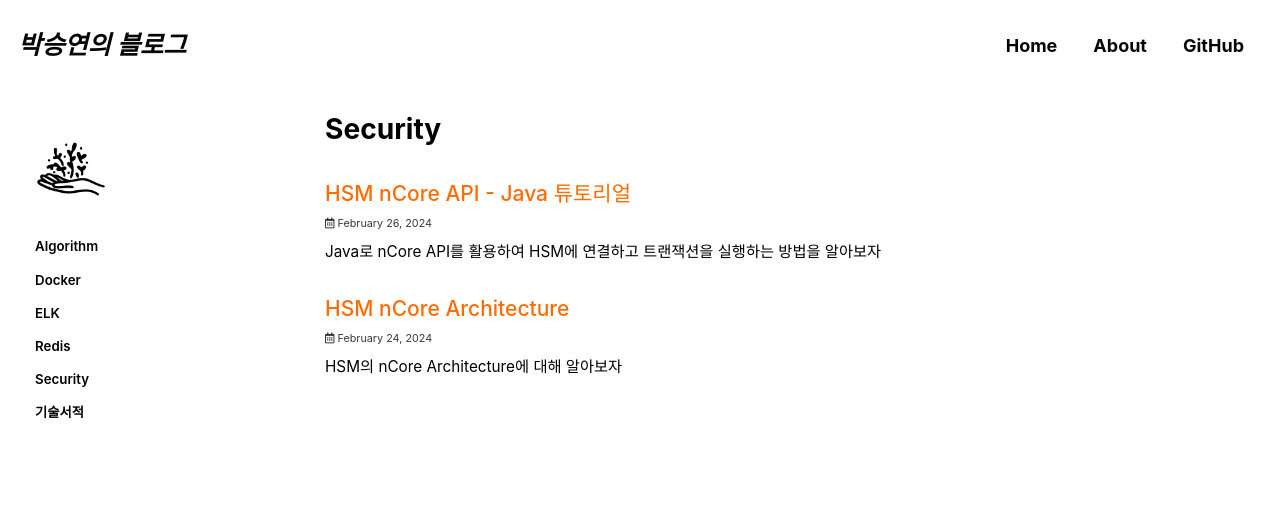
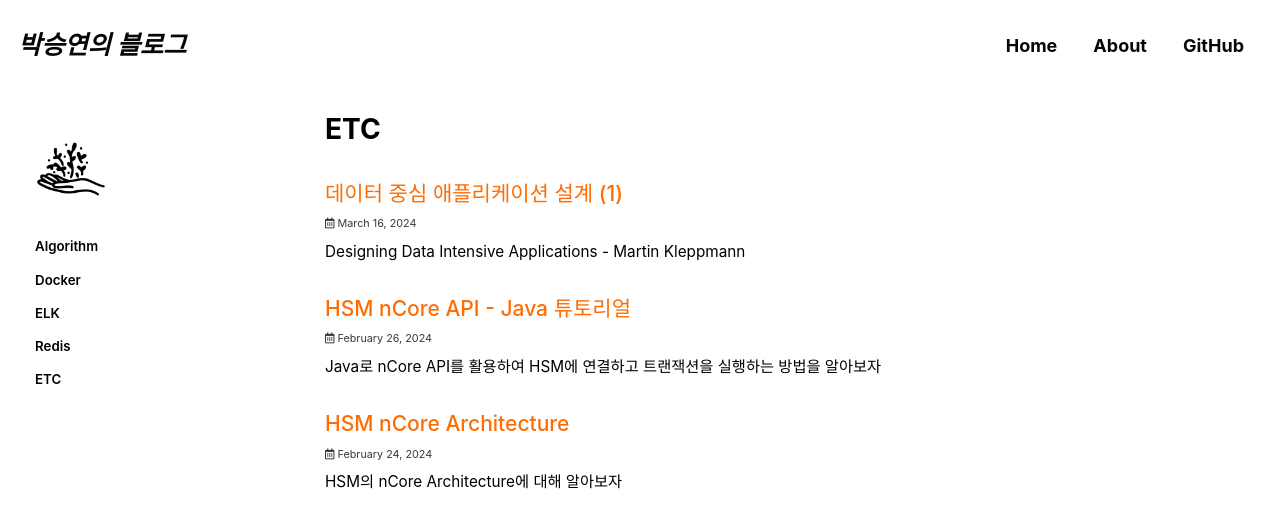
Before and after one commit to seungyeonpark/seungyeonpark.github.io, a Jekyll site: the page built from _pages/categories/category-security.md, in a window 1280 px wide and 900 px high. Shown: the top 528 px of the window. Built offline with Jekyll 4.4.1, drawn with Linux system fonts in a browser that asks for light colours; cached includes are drawn as plain includes; some web fonts are replaced.

Commit message:
Refactor: merge categories into 'etc'

```diff
--- a/_data/navigation.yml
+++ b/_data/navigation.yml
@@ -26,7 +26,5 @@ categories:
     url: /categories/elk/
   - title: "Redis"
     url: /categories/redis/
-  - title: "Security"
-    url: /categories/security/
-  - title: "기술서적"
-    url: /categories/techbook/
+  - title: "ETC"
+    url: /categories/etc/
--- a/_pages/categories/category-security.md
+++ b/_pages/categories/category-security.md
@@ -1,9 +1,9 @@
 ---
-title: "Security"
+title: "ETC"
 layout: category
-permalink: /categories/security/
+permalink: /categories/etc/
 author_profile: true
-taxonomy: Security
+taxonomy: ETC
 sidebar:
   nav: "categories"
 ---
--- a/_posts/2024-03-16-데이터중심애플리케이션설계-1.md
+++ b/_posts/2024-03-16-데이터중심애플리케이션설계-1.md
@@ -3,11 +3,11 @@ title: "데이터 중심 애플리케이션 설계 (1)"
 excerpt: "Designing Data Intensive Applications - Martin Kleppmann"
 
 categories:
-  - 기술서적
+  - ETC
 tags:
   - [데이터 중심 애플리케이션 설계]
 
-permalink: /techbook/designing-data-intensive-applications-1
+permalink: /etc/designing-data-intensive-applications-1
 
 toc: true
 toc_sticky: true
```
Also changed, not shown: _pages/categories/category-techbook.md (deleted, +0 -9 lines), _posts/2024-02-24-ncore-architecture.md (+2 -2 lines), _posts/2024-02-26-ncore-java-tutorial.md (+2 -2 lines), _posts/2024-03-23-데이터중심애플리케이션설계-2.md (deleted, +0 -29 lines), _posts/2024-04-19-redis-stream.md (renamed from _posts/2024-04-18-redis-stream.md).
